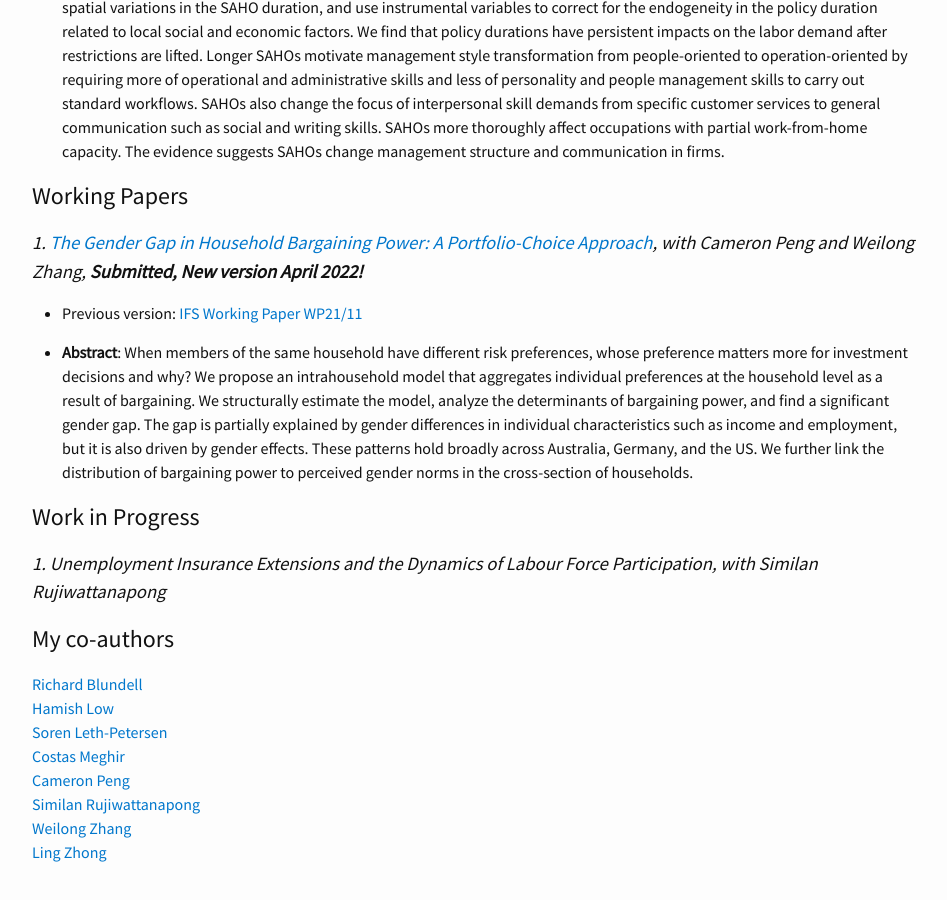
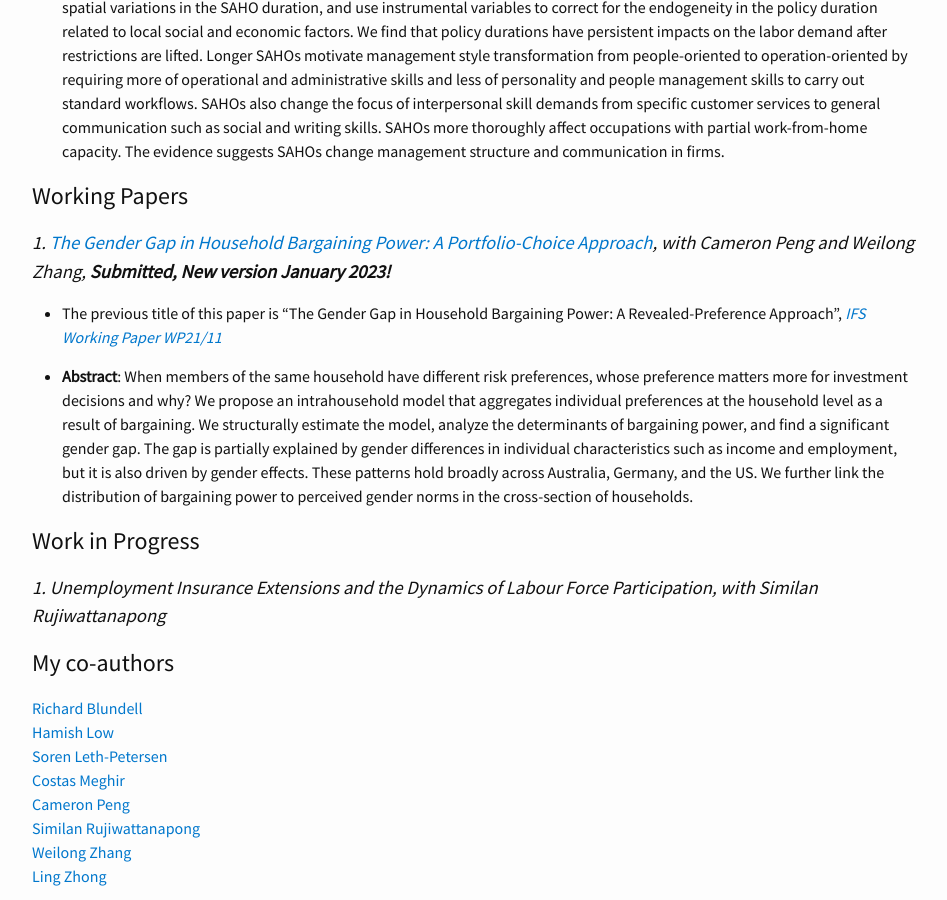
Before and after one commit to lionup/lionup.github.io, a Jekyll site: the page built from research/research.md, in a window 1280 px wide and 900 px high, scrolled down 1094 px. Shown: the whole window, without its empty margins (163-1110 px from the left). Built offline with Jekyll 4.4.1, drawn with Linux system fonts in a browser that asks for light colours.

Commit message:
modify Readme

```diff
--- a/research/research.md
+++ b/research/research.md
@@ -34,9 +34,9 @@ permalink: /research/
 
 ## Working Papers
 
-### 1. [The Gender Gap in Household Bargaining Power: A Portfolio-Choice Approach](https://drive.google.com/file/d/1YlS20eus5G7yT3ic9KNrWXPQU1LxN8sT/view?usp=sharing){:target="_blank"}, with Cameron Peng and Weilong Zhang, **Submitted, New version April 2022!**
+### 1. [The Gender Gap in Household Bargaining Power: A Portfolio-Choice Approach](https://drive.google.com/file/d/1YlS20eus5G7yT3ic9KNrWXPQU1LxN8sT/view?usp=sharing){:target="_blank"}, with Cameron Peng and Weilong Zhang, **Submitted, New version January 2023!**
 
-  * Previous version: [IFS Working Paper WP21/11](https://www.ifs.org.uk/publications/15437){:target="_blank"}
+  * The previous title of this paper is "The Gender Gap in Household Bargaining Power: A Revealed-Preference Approach", [_IFS Working Paper WP21/11_](https://www.ifs.org.uk/publications/15437){:target="_blank"}
 
   * **Abstract**: When members of the same household have different risk preferences, whose preference matters more for investment decisions and why? We propose an intrahousehold model that aggregates individual preferences at the household level as a result of bargaining. We structurally estimate the model, analyze the determinants of bargaining power, and find a significant gender gap. The gap is partially explained by gender differences in individual characteristics such as income and employment, but it is also driven by gender effects. These patterns hold broadly across Australia, Germany, and the US. We further link the distribution of bargaining power to perceived gender norms in the cross-section of households.
 
```
